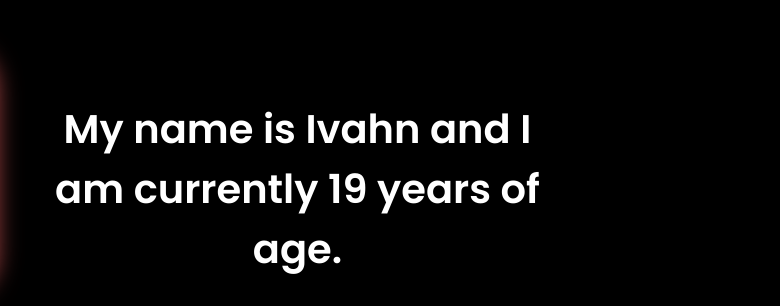
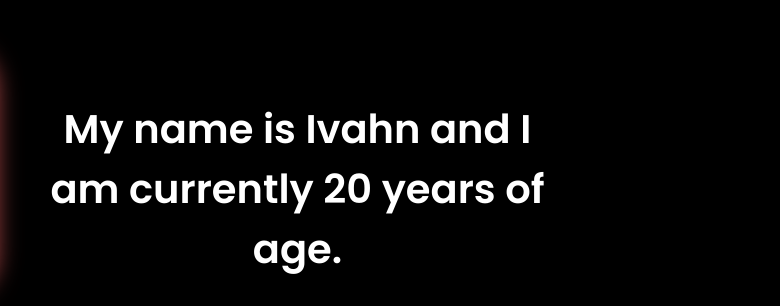
Before and after one commit to titancodes7/Portfolio, a plain HTML site: page all/about.html in a window 1280 px wide. Shown: the part 297-603 px from the top of the page, 500-1280 px from the left. Drawn offline with Linux system fonts and the light colour scheme.

Commit message:
Update about.html

```diff
--- a/all/about.html
+++ b/all/about.html
@@ -27,7 +27,7 @@
             <img src="images/Foto-18.JPG" alt="About me image">
         </div>
         <div class="about-content">
-            <h2>My name is Ivahn and I am currently 19 years of age.</h2>
+            <h2>My name is Ivahn and I am currently 20 years of age.</h2>
 
             <h1 class="me">About Me</h1>
 
```
